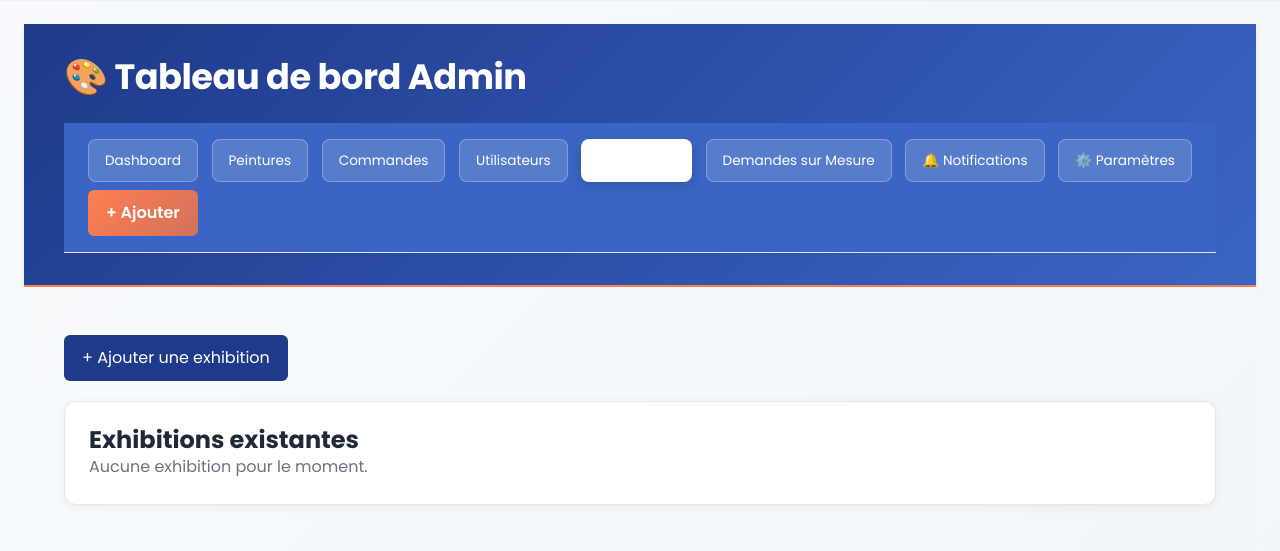
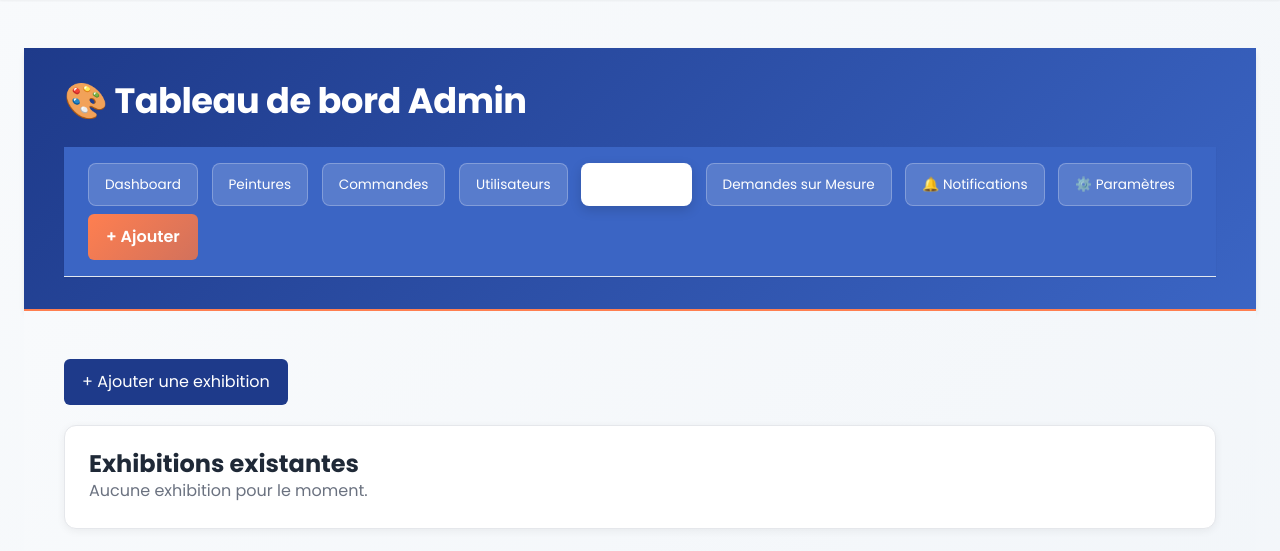
Before and after one commit to Colin-tech-VS/Template, a Flask app: page /admin/exhibitions in a window 1280 px wide. Shown: the part 71-622 px from the top of the page. Run offline with Flask 3, Linux system fonts and the light colour scheme; data that the repository does not hold is empty; some libraries are stand-ins or nearby versions.

Commit message:
Add margin to admin header to separate from navbar

```diff
--- a/static/style.css
+++ b/static/style.css
@@ -1351,6 +1351,7 @@
     border-bottom: 2px solid var(--color-accent);
     box-shadow: var(--shadow-md);
     font-family: var(--font-primary);
+    margin-top: var(--spacing-lg);
 }
 
 .admin-container {
```
